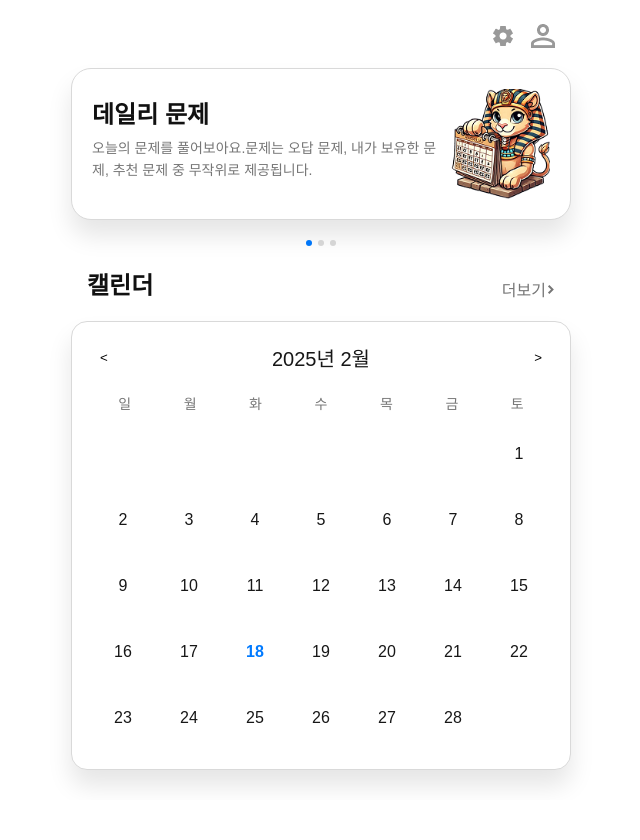
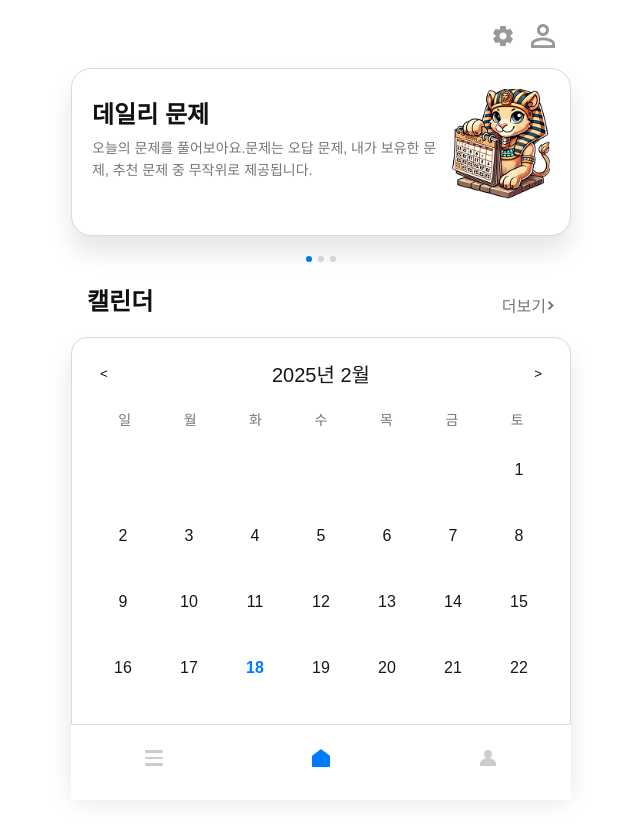
Before and after one commit to buildup1130/next-question-frontend, a Next.js app in the folder class/: page / in a window 1280 px wide. Shown: the top 840 px of the page, without its empty margins (319-959 px from the left). Before the commit the page ends 800 px from the top, so only its background shows below. Built offline with nearby package versions, Linux system fonts and the light colour scheme.

Commit message:
feature basic bottom Navigation

```diff
--- /dev/null
+++ b/class/src/components/common/BottomNavigation/BottomNavigation.Container.js
@@ -0,0 +1,22 @@
+import { useRouter } from "next/router";
+import BottomNavigationUI from "./BottomNavigation.Presenter";
+import { useState } from "react";
+
+export default function BottomNavigationLogic(){
+    const router = useRouter();
+    const [activeTab, setActiveTab] = useState('home');
+
+    const handleNavigation = (path, tab) => {
+        setActiveTab(tab);
+        router.push(path);
+     };
+
+
+    return(
+        <BottomNavigationUI
+            activeTab = {activeTab}
+            handleNavigation = {handleNavigation}
+        >
+        </BottomNavigationUI>
+    )
+}
--- /dev/null
+++ b/class/src/components/common/BottomNavigation/BottomNavigation.Presenter.js
@@ -0,0 +1,44 @@
+import {NavContainer, Icon, NavItem} from "./BottomNavigation.Styles"
+
+export default function BottomNavigationUI(props){
+
+    return (
+        <NavContainer>
+          <NavItem
+            active={props.activeTab === 'menu'}
+            onClick={() => props.handleNavigation('/menu', 'menu')}
+          >
+            <Icon>
+              <svg width="24" height="24" viewBox="0 0 24 24" fill="none" xmlns="http://www.w3.org/2000/svg">
+                <rect x="3" y="4" width="18" height="3" rx="1" fill="currentColor" />
+                <rect x="3" y="11" width="18" height="2" rx="1" fill="currentColor" />
+                <rect x="3" y="17" width="18" height="3" rx="1" fill="currentColor" />
+              </svg>
+            </Icon>
+          </NavItem>
+
+          <NavItem
+            active={props.activeTab === 'home'}
+            onClick={() => props.handleNavigation('/', 'home')}
+          >
+            <Icon>
+              <svg width="24" height="24" viewBox="0 0 24 24" fill="none" xmlns="http://www.w3.org/2000/svg">
+                <path d="M3 10.25V20C3 20.5523 3.44772 21 4 21H20C20.5523 21 21 20.5523 21 20V10.25C21 9.93524 20.8518 9.63885 20.6 9.45L12.6 3.45C12.2466 3.17667 11.7534 3.17667 11.4 3.45L3.4 9.45C3.14819 9.63885 3 9.93524 3 10.25Z" fill="currentColor" />
+              </svg>
+            </Icon>
+          </NavItem>
+
+          <NavItem
+            active={props.activeTab === 'profile'}
+            onClick={() => props.handleNavigation('/profile', 'profile')}
+          >
+            <Icon>
+              <svg width="24" height="24" viewBox="0 0 24 24" fill="none" xmlns="http://www.w3.org/2000/svg">
+                <circle cx="12" cy="8" r="4" fill="currentColor" />
+                <path d="M4 18C4 14.6863 7.58172 12 12 12C16.4183 12 20 14.6863 20 18V20H4V18Z" fill="currentColor" />
+              </svg>
+            </Icon>
+          </NavItem>
+        </NavContainer>
+      );
+}
--- /dev/null
+++ b/class/src/components/common/BottomNavigation/BottomNavigation.Styles.js
@@ -0,0 +1,31 @@
+import styled from "@emotion/styled"
+
+export const NavContainer = styled.nav`
+  position: fixed;
+  bottom: 0;
+  width:100%;
+  max-width:500px;
+  /* left: 0;
+  right: 0; */
+  height: 76px;
+  background-color: white;
+  display: flex;
+  justify-content: space-around;
+  align-items: center;
+  border-top: 1px solid #e0e0e0;
+`;
+
+export const NavItem = styled.div`
+  display: flex;
+  flex-direction: column;
+  align-items: center;
+  justify-content: center;
+  flex: 1;
+  cursor: pointer;
+  color: ${props => props.active ? '#007BFF' : '#CCCCCC'};
+`;
+
+export const Icon = styled.div`
+  font-size: 24px;
+  margin-bottom: 4px;
+`;
--- a/class/src/components/common/MainContainer/MainContainer.Container.js
+++ b/class/src/components/common/MainContainer/MainContainer.Container.js
@@ -1,3 +1,4 @@
+import BottomNavigationLogic from "../BottomNavigation/BottomNavigation.Container";
 import MainContainerUI from "./MainContainer.Presenter";
 
 export default function MainContainerLogic({children}){
@@ -6,6 +7,7 @@ export default function MainContainerLogic({children}){
     return(
         <MainContainerUI>
             {children}
+        <BottomNavigationLogic></BottomNavigationLogic>
         </MainContainerUI>
     )
 }
--- a/class/src/components/common/MainContainer/MainContainer.Styles.js
+++ b/class/src/components/common/MainContainer/MainContainer.Styles.js
@@ -2,12 +2,13 @@ import styled from "@emotion/styled"
 
 export const MainContainer = styled.div`
     width:100%;
-    height:100%;
     min-height:800px;
     padding: 24px 8px;
+    padding-bottom: 96px;
     display:flex;
     flex-direction:column;
     align-items:center;
 
     background-color:#ffffff;
+
 `
--- a/class/src/components/unit/MainCarousel/MainCarousel.Styles.js
+++ b/class/src/components/unit/MainCarousel/MainCarousel.Styles.js
@@ -3,6 +3,7 @@ import styled from "@emotion/styled"
 export const CarouselContainer = styled.div`
   width: 100%;
   max-width: 500px;
+  min-height:168px;
   border-radius: 20px;
   margin-top:20px;
   border: 1px solid #d9d9d9;
--- a/class/src/pages/index.js
+++ b/class/src/pages/index.js
@@ -4,11 +4,6 @@ import MainCarouselLogic from "@/components/unit/MainCarousel/MainCarousel.Conta
 import MainCalendarLogic from "@/components/unit/MainCalendar/MainCalendar.Container";
 
 export default function Home() {
-  const studiedDays = [
-    '2025-01-01',
-    '2025-01-15',
-    '2025-01-20'
-  ];
 
   return (
     <MainContainerLogic>
@@ -21,7 +16,7 @@ export default function Home() {
         <Home__CalTitle>캘린더</Home__CalTitle>
         <Home__CalMore><>더보기</><Home_CalMore_Image src = '/image/Vector_next.png'></Home_CalMore_Image></Home__CalMore>
       </Home__CalBar>
-      <MainCalendarLogic studiedDays={studiedDays}></MainCalendarLogic>
+      <MainCalendarLogic></MainCalendarLogic>
     </MainContainerLogic>
   );
 }
--- a/class/src/styles/globals.css
+++ b/class/src/styles/globals.css
@@ -15,7 +15,6 @@ body {
   max-width: 100vw;
   overflow-x: hidden;
   width: 100%;
-  height: 100%;
 }
 
 body {
@@ -31,7 +30,6 @@ body {
 #__next {
   position:relative;
   width: 100%;
-  height: 100%;
   display: flex;
   justify-content: center;
 
```
